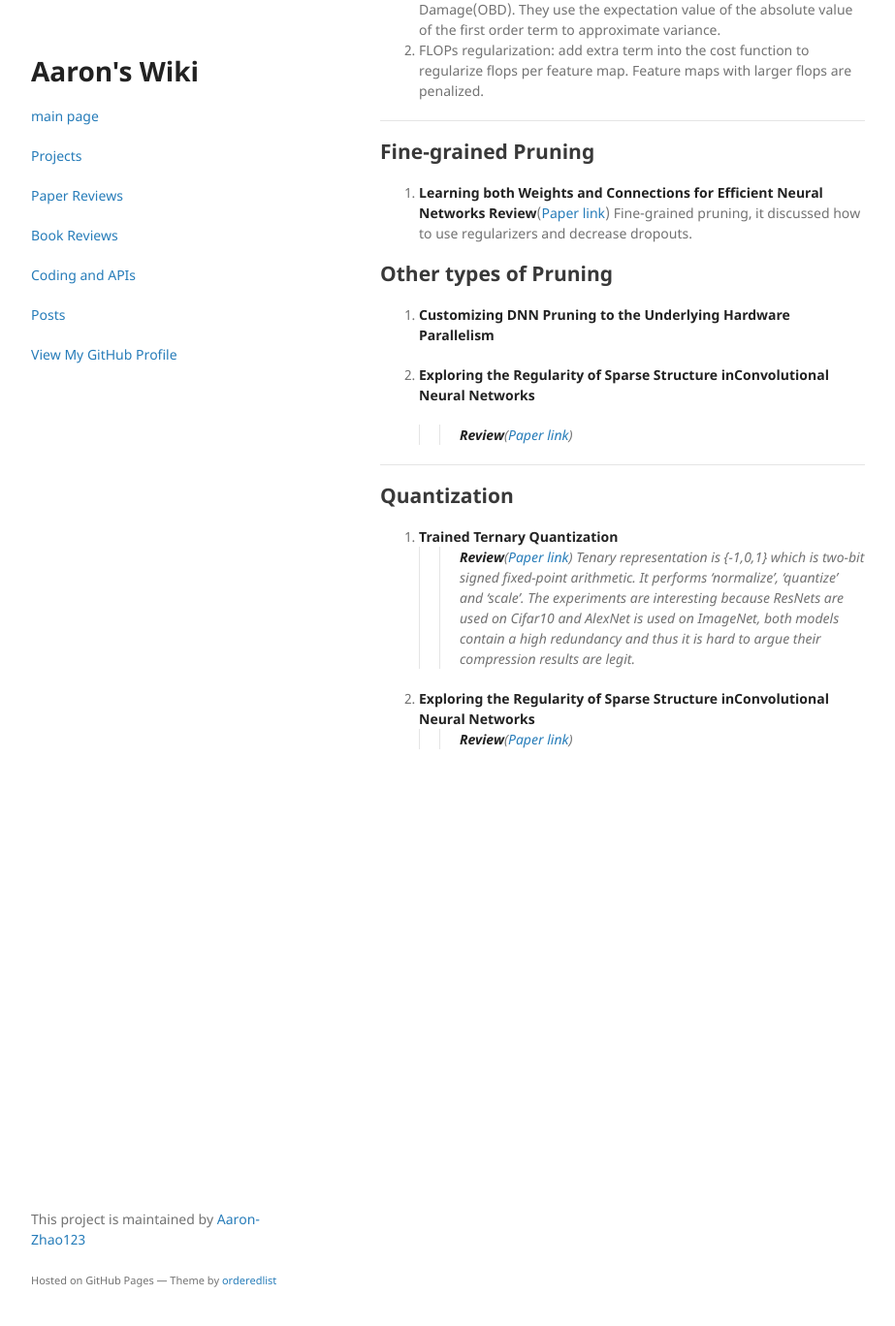
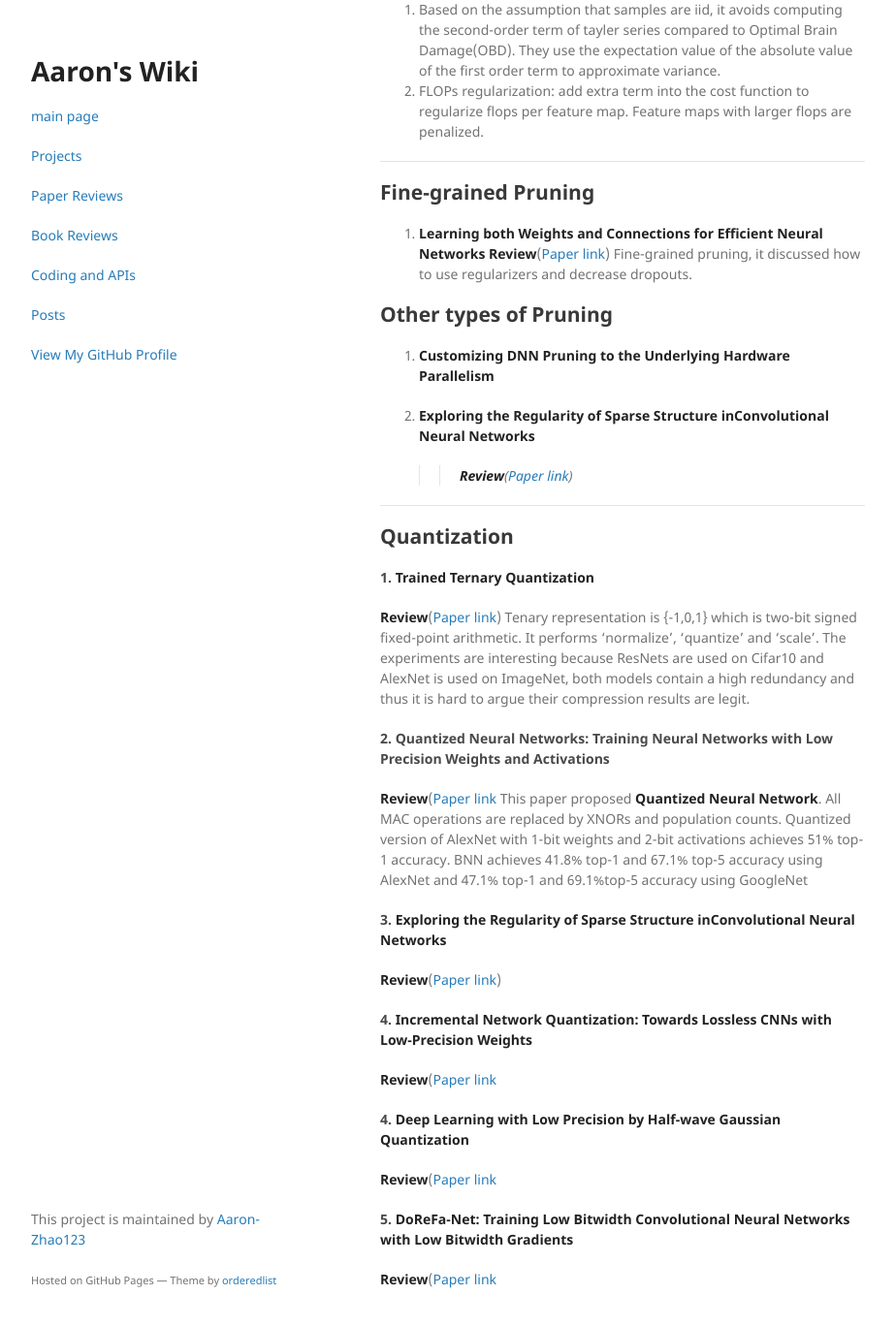
Before and after one commit to Aaron-Zhao123/blog, a Jekyll site: the page built from papers/pruning/pruning_summary.md, in a window 1280 px wide and 1400 px high, scrolled down 2443 px. Shown: the top 1368 px of the window at 97% size, without its empty margins (178-1101 px from the left). Built offline with Jekyll 4.4.1, drawn with Linux system fonts in a browser that asks for light colours; our own code applies the rules of GitHub Pages for plain Markdown files; some of the changed text lies outside the part shown.

Commit message:
added reviews

```diff
--- a/papers/pruning/pruning_summary.md
+++ b/papers/pruning/pruning_summary.md
@@ -25,6 +25,7 @@ Parallelism (watiting to be released on ISCA 2017)
 
   * Quantization [details](#quan)
     1. Trained Ternary Quantization
+    2. Quantized Neural Networks: Training Neural Networks with Low Precision Weights and Activations
 
 * * *
 
@@ -108,13 +109,27 @@ Parallelism**
 
 * * *
 ## <a id="quan"></a>Quantization
-1. **Trained Ternary Quantization**
-> > **Review**([Paper link](https://arxiv.org/abs/1612.01064))
-> > Tenary representation is {-1,0,1} which is two-bit signed fixed-point arithmetic.
-> > It performs 'normalize', 'quantize' and 'scale'.
-> > The experiments are interesting because ResNets are used on Cifar10 and AlexNet
-> > is used on ImageNet, both models contain a high redundancy and thus it is hard
-> > to argue their compression results are legit.
+#### 1. **Trained Ternary Quantization**
+**Review**([Paper link](https://arxiv.org/abs/1612.01064))
+Tenary representation is {-1,0,1} which is two-bit signed fixed-point arithmetic.
+It performs 'normalize', 'quantize' and 'scale'.
+The experiments are interesting because ResNets are used on Cifar10 and AlexNet is used on ImageNet, both models contain a high redundancy and thus it is hard to argue their compression results are legit.
 
-2. **Exploring the Regularity of Sparse Structure inConvolutional Neural Networks**
-> > **Review**([Paper link](https://arxiv.org/pdf/1607.00064))
+#### 2. Quantized Neural Networks: Training Neural Networks with Low Precision Weights and Activations
+**Review**([Paper link](https://arxiv.org/abs/1609.07061)
+This paper proposed **Quantized Neural Network**.
+All MAC operations are replaced by XNORs and population counts.
+Quantized version of AlexNet with 1-bit weights and 2-bit activations achieves 51% top-1 accuracy.
+BNN achieves 41.8% top-1 and 67.1% top-5 accuracy using AlexNet and 47.1% top-1 and 69.1%top-5 accuracy using GoogleNet
+
+#### 3. **Exploring the Regularity of Sparse Structure inConvolutional Neural Networks**
+**Review**([Paper link](https://arxiv.org/pdf/1607.00064))
+
+#### 4. **Incremental Network Quantization: Towards Lossless CNNs with Low-Precision Weights**
+**Review**([Paper link](https://arxiv.org/abs/1702.03044)
+
+#### 4. **Deep Learning with Low Precision by Half-wave Gaussian Quantization**
+**Review**([Paper link](https://arxiv.org/abs/1702.00953)
+
+#### 5. **DoReFa-Net: Training Low Bitwidth Convolutional Neural Networks with Low Bitwidth Gradients**
+**Review**([Paper link](https://arxiv.org/abs/1606.06160)
```
